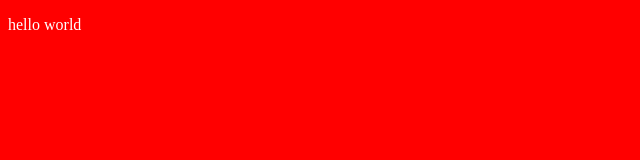
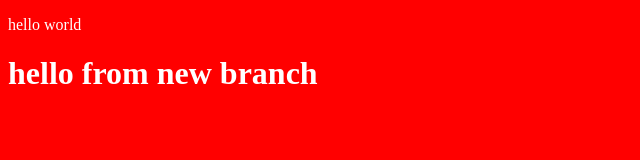
Before and after one commit to yosseftame/learning-github, a plain HTML site: page index.html in a window 1280 px wide. Shown: the whole page, without its empty margins (0-640 px from the left). Drawn offline with Linux system fonts and the light colour scheme.

```diff
--- a/index.html
+++ b/index.html
@@ -10,5 +10,6 @@
   </head>
   <body>
     <p>hello world</p>
+    <h1>hello from new branch</h1>
   </body>
 </html>
```
